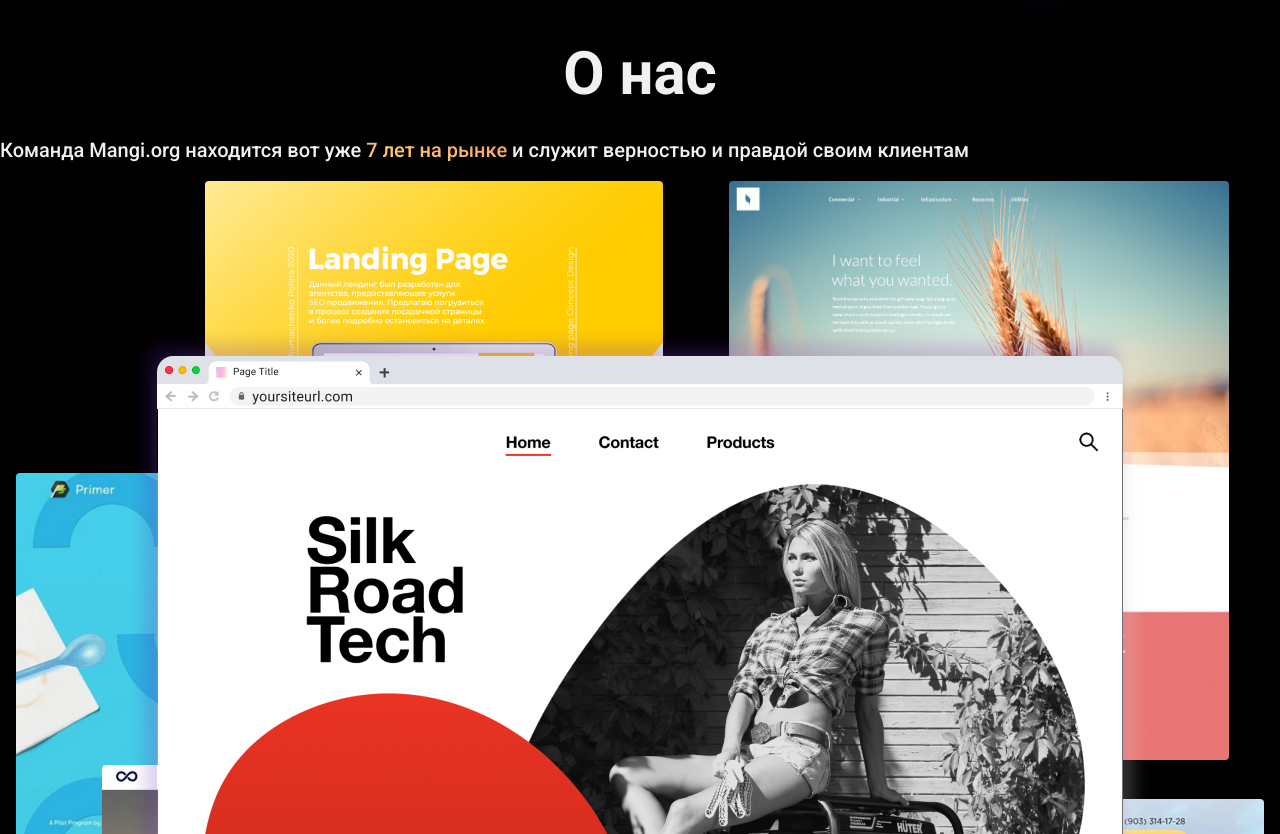
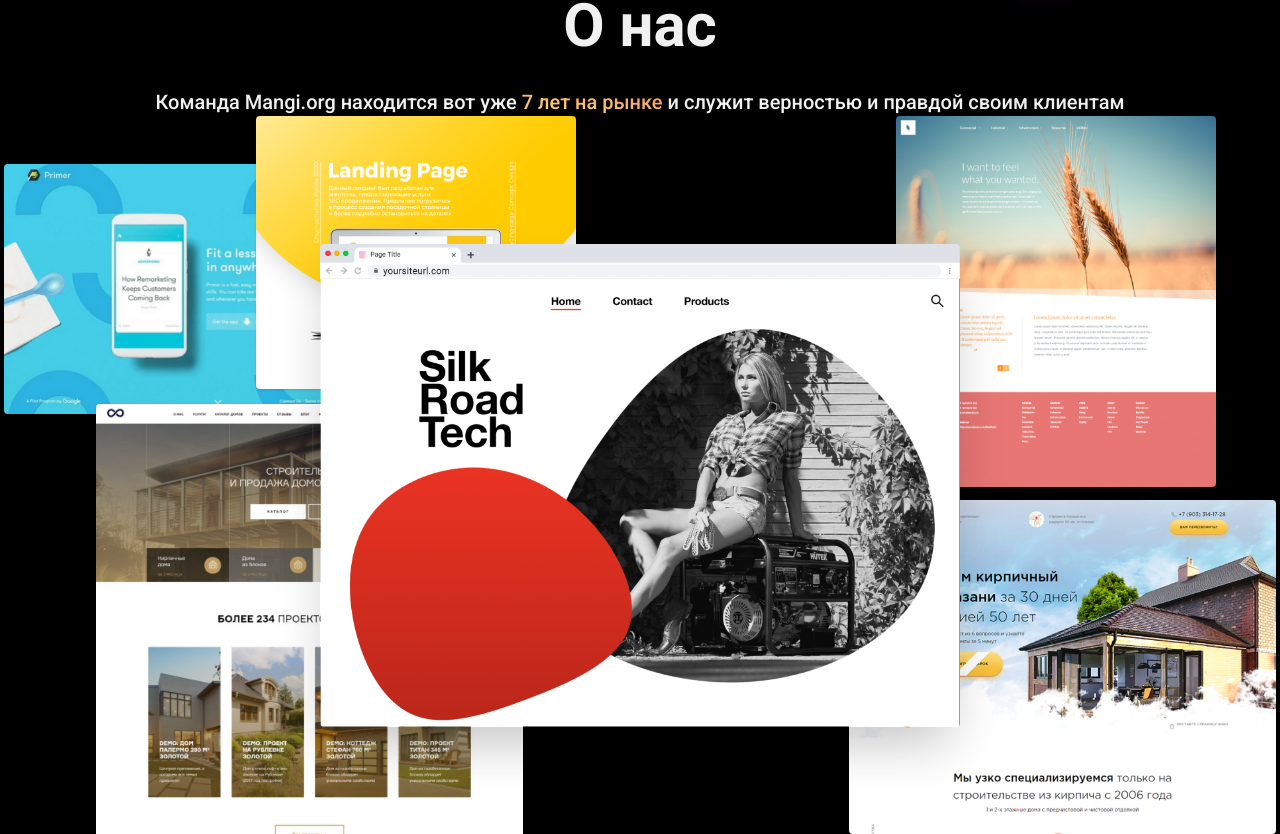
Before and after one commit to mangi-org/home-page, a Next.js app: page / in a window 1280 px wide. Shown: the part 2766-3600 px from the top of the page. Built offline with nearby package versions, Linux system fonts and the light colour scheme.

Commit message:
update(about): update adaptation with and height

```diff
--- a/components/Sections/AboutUs/AboutUs.module.css
+++ /dev/null
@@ -1,5 +0,0 @@
-.section {
-  width: 100%;
-  margin: 4rem 0;
-  padding: 0;
-}
--- a/components/Sections/AboutUs/AboutUs.tsx
+++ b/components/Sections/AboutUs/AboutUs.tsx
@@ -1,5 +1,4 @@
 import { GradientSpan, Hydrogen, Paralax, Paragraph } from "../../UI/intex"
-import styles from "./AboutUs.module.css"
 
 
 /**
@@ -9,8 +8,8 @@
  */
 function AboutUs() {
     return (
-        <section id="about" className={styles.section}>
-            <div className="content">
+        <section id="about" className="container mx-auto mt-4 relative">
+            <div className="flex flex-col justify-center text-center items-center">
                 <Hydrogen text="О нас" />
                 <Paragraph>
                     Команда Mangi.org находится вот уже <GradientSpan>7 лет на рынке</GradientSpan> и служит верностью и правдой своим клиентам
--- a/components/UI/Paralax/Paralax.module.css
+++ /dev/null
@@ -1,71 +0,0 @@
-.paralax {
-  position: relative;
-  margin: 12rem 0;
-  width: 100%;
-  display: flex;
-  height: 100%;
-  justify-content: center;
-  align-items: center;
-}
-
-.paralax > img {
-  border-radius: 1rem;
-  box-shadow: -0.5rem -0.5rem 1rem 0.25rem var(--purple-glassa-color),
-    0.5rem 0.5rem 1rem 0.25rem var(--white-glassa-color);
-}
-
-.background {
-  position: absolute;
-  top: 0;
-  left: 0;
-  width: 100%;
-  height: 100%;
-  z-index: -1;
-}
-
-.background img {
-  position: absolute;
-  border-radius: 0.25rem;
-  /* box-shadow: 0rem 0rem 0.25rem 0.25rem var(--white-alpha-color); */
-}
-
-.background img:nth-child(1) {
-  left: 1rem;
-  top: 16%;
-}
-
-.background img:nth-child(2) {
-  top: -24%;
-  right: 4%;
-}
-
-.background img:nth-child(3) {
-  right: 1rem;
-  bottom: -32%;
-}
-
-.background img:nth-child(4) {
-  left: 8%;
-  bottom: -36%;
-}
-
-.background img:nth-child(5) {
-  left: 16%;
-  top: -24%;
-}
-
-@media screen and (max-width: 767px) {
-  .paralax {
-    margin: 6rem 0;
-    width: 100%;
-    height: 100%;
-  }
-  .paralax > img {
-    width: calc(100% - 10rem);
-    height: 100%;
-  }
-  .background img {
-    width: calc(100% - 16rem);
-    height: calc(100% - 4rem);
-  }
-}
--- a/components/UI/Paralax/Paralax.tsx
+++ b/components/UI/Paralax/Paralax.tsx
@@ -1,6 +1,5 @@
 'use client'
-import { useEffect, useRef } from 'react';
-import styles from './Paralax.module.css';
+// import { useRef } from 'react';
 import Image from "next/image";
 import CenterImage from "@/assets/webexample-main.png";
 import ImageFirst from "@/assets/webexample1.png";
@@ -9,8 +8,6 @@
 import ImageFourth from "@/assets/webexample4.png";
 import ImageFifth from "@/assets/webexample5.png";
 
-const scrollY = typeof window !== 'undefined' ? window.scrollY : 0;
-
 
 const settingsBackgroundImage = [
     {
@@ -18,28 +15,32 @@
         alt: 'background image',
         transform: {
             coefficient: 0.15
-        }
+        },
+        className: "w-1/3 left-1 top-6 -z-10 md:top-12",
     },
     {
         src: ImageSecond,
         alt: 'background image',
         transform: {
             coefficient: 0.345
-        }
+        },
+        className: "w-1/3 right-6 top-0 md:w-1/4 md:right-16",
     },
     {
         src: ImageThird,
         alt: 'background image',
         transform: {
             coefficient: 0.145
-        }
+        },
+        className: "w-1/3 right-1 top-32 md:top-60 lg:top-96",
     },
     {
         src: ImageFourth,
         alt: 'background image',
         transform: {
             coefficient: 0.08
-        }
+        },
+        className: "w-1/3 top-20 left-6 md:top-44 md:left-16 lg:top-60 lg:left-24 xl:top-72",
 
     },
     {
@@ -47,7 +48,8 @@
         alt: 'background image',
         transform: {
             coefficient: 0.135
-        }
+        },
+        className: "w-1/3 w-1/4 left-16 top-0 md:left-32 lg:left-48 xl:left-64",
     }
 ]
 
@@ -57,36 +59,52 @@
  * @return {JSX.Element} The JSX element representing the parallax effect.
  */
 function Paralax() {
-    const refMain = useRef<HTMLImageElement>(null);
-    const refBackImage = useRef<HTMLDivElement>(null);
+    // const refBackImage = useRef<HTMLDivElement>(null);
 
-    useEffect(() => {
-        const handleScroll = () => {
-            if (!refMain.current) return;
-            if (!refBackImage.current) return;
-            const scrollY = window.scrollY;
-            refMain.current.style.transform = `translateY(${Math.max(Math.min(scrollY * 0.03, 200), -200)}px)`;
-            Array.from(refBackImage.current.children).forEach((item, index) => {
-                (item as HTMLImageElement).style.transform = `translateY(${Math.max(Math.min(scrollY * settingsBackgroundImage[index].transform.coefficient, 200), -200)}px)`;
-            })
+    // const [timelines, setTimelines] = useState<TimelineLite[]>([]);
 
-        };
+    // useEffect(() => {
+    //     if (!refBackImage.current) return;
 
-        window.addEventListener('scroll', handleScroll);
+    //     for (let item of refBackImage.current.children as HTMLCollection) {
+    //         const newTimeline = new TimelineLite();
+    //         newTimeline.from(item, 1.5, {
+    //             y: "-20%",
+    //             ease: Power2.easeInOut
+    //         }, "+=0.5");
+    //         setTimelines((prev) => [...prev, newTimeline]);
+    //     }
 
-        return () => {
-            window.removeEventListener('scroll', handleScroll);
-        };
-    }, []);
+    //     console.log(timelines);
+    //     const handleScroll = () => {
+
+    //         const srollTop = window.pageYOffset;
+
+    //         timelines.forEach((item, index) => {
+    //             item.seek(srollTop);
+    //         })
+
+    //         // paralaxTimeline.seek(srollTop);
+    //     };
+
+    //     timelines.forEach((item, index) => {
+    //         item.play();
+    //     })
+    //     window.addEventListener('scroll', handleScroll);
+
+    //     return () => {
+    //         window.removeEventListener('scroll', handleScroll);
+    //     };
+    // }, [refBackImage.current]);
 
 
     return (
-        <div className={styles.paralax}>
-            <Image src={CenterImage} alt="background image" ref={refMain} />
+        <div className="relative w-full h-full flex items-center justify-center">
+            <Image src={CenterImage} className="shadow-2xl rounded w-1/2 my-12 z-10 md:my-20 lg:my-32" alt="background image" />
 
-            <div className={styles.background} ref={refBackImage}>
+            <div className='absolute top-0 left-0 w-full'>
                 {settingsBackgroundImage.map((item, index) => (
-                    <Image key={index} src={item.src} alt={item.alt}  />
+                    <Image className={"absolute shadow rounded  " + item.className} key={index} src={item.src} alt={item.alt} />
                 ))}
             </div>
         </div>
--- a/package.json
+++ b/package.json
@@ -7,6 +7,7 @@
     "build": "tsc && next build",
     "prestart": "tsc && next build",
     "start": "tsc && next start",
+    "prod":  "npm run start",
     "lint": "tsc && next lint"
   },
   "dependencies": {
```
